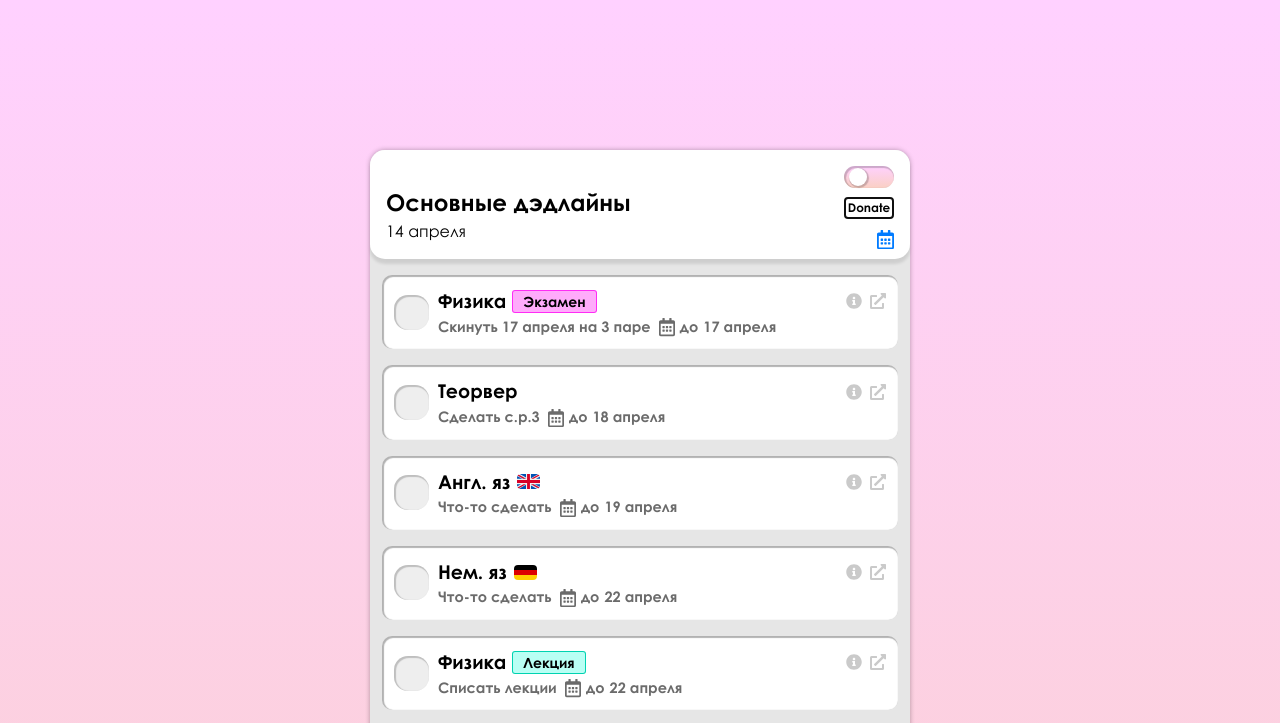
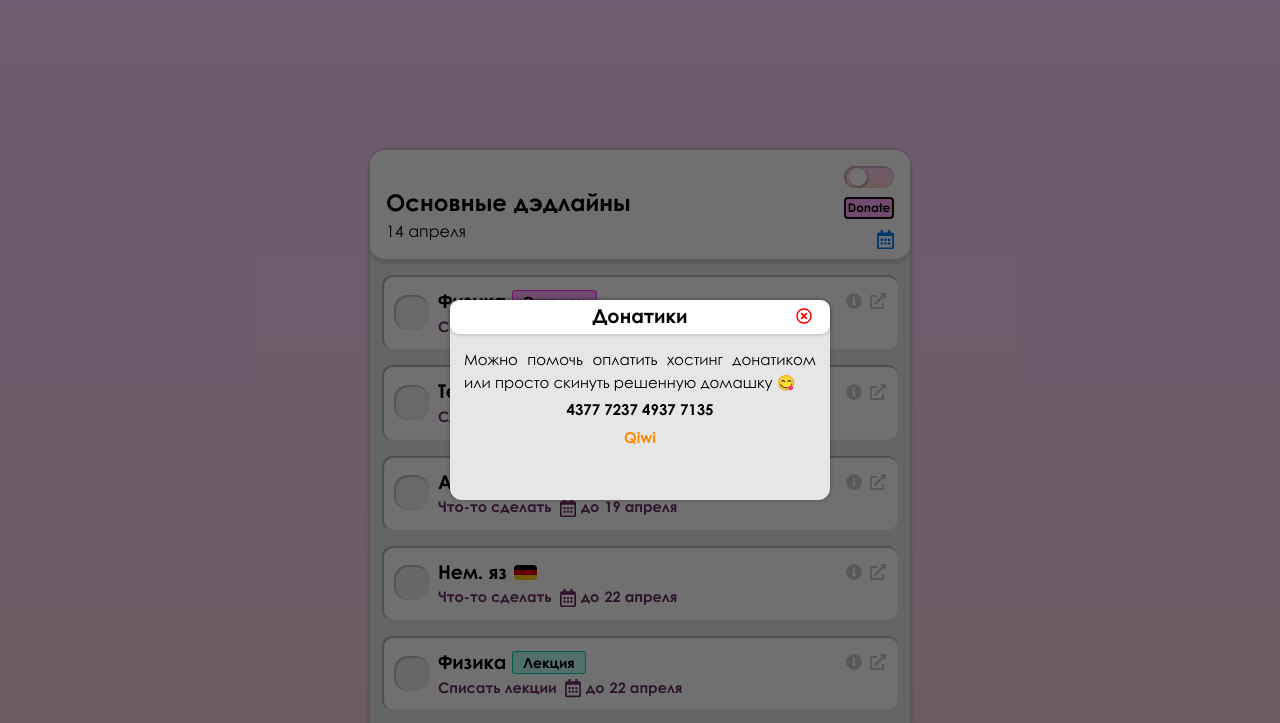
Before and after one commit to ApplY3D/desk.tasks, a website: page src/index.html in a window 1280 px wide. Both pictures are taken after a click on the button "Donate". Shown: the top 723 px of the page. Drawn offline with nearby package versions, Linux system fonts and the light colour scheme; files that its build step writes are made by us from their sources.

Commit message:
мелочи

```diff
--- a/package.json
+++ b/package.json
@@ -18,8 +18,7 @@
     "gulp-imagemin": "^7.1.0",
     "gulp-rename": "^2.0.0",
     "gulp-sass": "^4.0.2",
-    "nodemon": "^2.0.3",
-    "pug": "^2.0.4"
+    "nodemon": "^2.0.3"
   },
   "dependencies": {
     "express": "^4.17.1"
--- a/src/index.html
+++ b/src/index.html
@@ -295,10 +295,11 @@
                             <span class="checkmark"></span>
                         </label> -->
                         <div class="column-item__wrapper">
-                            <form action="" id="new-item-form">
+                            <form action="POST" id="new-item-form">
+                                <h2>Добавление новой карточки</h2>
                             <div class="column-item__title">
                                 <div class="column-item__title-left">
-                                    <input class="column-item__subject" name="title__subject" maxlength="12" placeholder="Предмет...">
+                                    <input form="new-item-form" class="column-item__subject" name="title__subject" maxlength="12" placeholder="Предмет...">
                                     <!-- <div class="tag-lang tag-lang_english"></div> -->
                                     <!-- <div class="tag  tag_exam">Экзамен</div> -->
                                 </div>
@@ -307,11 +308,14 @@
                                     <div class="column-item__external column-item__dismiss"> <a id="new-item-dismiss" href="#"><svg aria-hidden="true" focusable="false" data-prefix="far" data-icon="times-circle" class="svg-inline--fa fa-times-circle fa-w-16" role="img" xmlns="http://www.w3.org/2000/svg" viewBox="0 0 512 512"><path fill="currentColor" d="M256 8C119 8 8 119 8 256s111 248 248 248 248-111 248-248S393 8 256 8zm0 448c-110.5 0-200-89.5-200-200S145.5 56 256 56s200 89.5 200 200-89.5 200-200 200zm101.8-262.2L295.6 256l62.2 62.2c4.7 4.7 4.7 12.3 0 17l-22.6 22.6c-4.7 4.7-12.3 4.7-17 0L256 295.6l-62.2 62.2c-4.7 4.7-12.3 4.7-17 0l-22.6-22.6c-4.7-4.7-4.7-12.3 0-17l62.2-62.2-62.2-62.2c-4.7-4.7-4.7-12.3 0-17l22.6-22.6c4.7-4.7 12.3-4.7 17 0l62.2 62.2 62.2-62.2c4.7-4.7 12.3-4.7 17 0l22.6 22.6c4.7 4.7 4.7 12.3 0 17z"></path></svg></a> </div>
                                 </div>
                             </div>
-                            <div class="column-item__big-descr" name="subtitle__big-descr"></div>
+                            <div class="column-item___big-descr-wrapper">
+                                <textarea form="new-item-form" type="text" id="big-descr" name="column-item__big-descr_input" placeholder="Дополнительое описание..."></textarea>
+                            </div>
                             <div class="column-item__subtitle">
-                                <input class="column-item__descr" name="subtitle__descr" maxlength="20" placeholder="Что сделать..." >
+                                <input form="new-item-form" class="column-item__descr" name="subtitle__descr" maxlength="20" placeholder="Что сделать..." >
                                 <div class="column-item__calendar"><a id="new-item-calendar" href="#"><svg aria-hidden="true" focusable="false" data-prefix="far" data-icon="calendar-alt" class="svg-inline--fa fa-calendar-alt fa-w-14" role="img" xmlns="http://www.w3.org/2000/svg" viewBox="0 0 448 512"><path fill="currentColor" d="M148 288h-40c-6.6 0-12-5.4-12-12v-40c0-6.6 5.4-12 12-12h40c6.6 0 12 5.4 12 12v40c0 6.6-5.4 12-12 12zm108-12v-40c0-6.6-5.4-12-12-12h-40c-6.6 0-12 5.4-12 12v40c0 6.6 5.4 12 12 12h40c6.6 0 12-5.4 12-12zm96 0v-40c0-6.6-5.4-12-12-12h-40c-6.6 0-12 5.4-12 12v40c0 6.6 5.4 12 12 12h40c6.6 0 12-5.4 12-12zm-96 96v-40c0-6.6-5.4-12-12-12h-40c-6.6 0-12 5.4-12 12v40c0 6.6 5.4 12 12 12h40c6.6 0 12-5.4 12-12zm-96 0v-40c0-6.6-5.4-12-12-12h-40c-6.6 0-12 5.4-12 12v40c0 6.6 5.4 12 12 12h40c6.6 0 12-5.4 12-12zm192 0v-40c0-6.6-5.4-12-12-12h-40c-6.6 0-12 5.4-12 12v40c0 6.6 5.4 12 12 12h40c6.6 0 12-5.4 12-12zm96-260v352c0 26.5-21.5 48-48 48H48c-26.5 0-48-21.5-48-48V112c0-26.5 21.5-48 48-48h48V12c0-6.6 5.4-12 12-12h40c6.6 0 12 5.4 12 12v52h128V12c0-6.6 5.4-12 12-12h40c6.6 0 12 5.4 12 12v52h48c26.5 0 48 21.5 48 48zm-48 346V160H48v298c0 3.3 2.7 6 6 6h340c3.3 0 6-2.7 6-6z"></path></svg></a></div>
-                                <input class="column-item__date" name="subtitle__date" placeholder="DD/MM/YYYY">
+                                <input form="new-item-form" class="column-item__date" name="subtitle__date" placeholder="DD/MM/YYYY">
+                                <!-- <input type='text' class='datepicker-here' /> -->
                             </div>
                         </form>
                         </div>
@@ -322,6 +326,20 @@
         </div>
     </div>
 
+
+    <div class="overlay">
+        <div class="donate-modal">
+            <div class="donate-modal__header">
+                <div class="donate-modal__header-text">Донатики</div>
+                <div class="column-item__external column-item__dismiss donate-modal__dismiss-popup"> <a id="donate-popup-dismiss" href="#"><svg aria-hidden="true" focusable="false" data-prefix="far" data-icon="times-circle" class="svg-inline--fa fa-times-circle fa-w-16" role="img" xmlns="http://www.w3.org/2000/svg" viewBox="0 0 512 512"><path fill="currentColor" d="M256 8C119 8 8 119 8 256s111 248 248 248 248-111 248-248S393 8 256 8zm0 448c-110.5 0-200-89.5-200-200S145.5 56 256 56s200 89.5 200 200-89.5 200-200 200zm101.8-262.2L295.6 256l62.2 62.2c4.7 4.7 4.7 12.3 0 17l-22.6 22.6c-4.7 4.7-12.3 4.7-17 0L256 295.6l-62.2 62.2c-4.7 4.7-12.3 4.7-17 0l-22.6-22.6c-4.7-4.7-4.7-12.3 0-17l62.2-62.2-62.2-62.2c-4.7-4.7-4.7-12.3 0-17l22.6-22.6c4.7-4.7 12.3-4.7 17 0l62.2 62.2 62.2-62.2c4.7-4.7 12.3-4.7 17 0l22.6 22.6c4.7 4.7 4.7 12.3 0 17z"></path></svg></a> </div>
+            </div>
+            <div class="donate-modal__body">
+                <div class="donate-modal__body-text">Можно помочь оплатить хостинг донатиком или просто скинуть решенную домашку 😋</div>
+                <div class="donate-modal__card donate-bold">4377 7237 4937 7135</div>
+                <div class="donate-modal__qiwi donate-bold"> <a href="qiwi.com/n/GENGE280">Qiwi</a> </div>
+            </div>
+        </div>
+    </div>
     <script src="https://cdnjs.cloudflare.com/ajax/libs/jquery/3.1.1/jquery.min.js"></script>
     <script src="js/jquery.validate.min.js"></script>
     <script src="js/jquery.maskedinput.min.js"></script>
--- a/src/js/script.js
+++ b/src/js/script.js
@@ -1,6 +1,6 @@
-$(document).ready(function(){
+$(document).ready(function () {
 
-    function validateForms(form){
+    function validateForms(form) {
         $(form).validate({
             rules: {
                 title__subject: {
@@ -44,21 +44,29 @@ $(document).ready(function(){
     $('[name="subtitle__date"]').mask("99/99/9999");
 
     //ФУНКЦИЯ СКРЫТИЯ ГОТОВЫХ ПРЕДМЕТОВ
-    $('input[name=checkboxComplete]').change(function(){
-        if($(this).is(':checked')) {
-            currentItem=$(this).parent().parent();
-            itemId=currentItem.attr('id');
+    $('input[name=checkboxComplete]').change(function () {
+        if ($(this).is(':checked')) {
+            currentItem = $(this).parent().parent();
+            itemId = currentItem.attr('id');
             currentItem.children('.column-item__wrapper').children('.column-item__big-descr').hide();
             currentItem.children('.column-item__wrapper').children('.column-item__subtitle').hide();
             currentItem.children('.column-item__wrapper').children('.column-item__title').children('.column-item__title-right').fadeOut();
             currentItem.addClass('column-item_completed');
         } else {
-            currentItem=$(this).parent().parent();
+            currentItem = $(this).parent().parent();
             currentItem.removeClass('column-item_completed');
             currentItem.children('.column-item__wrapper').children('.column-item__subtitle').show();
             currentItem.children('.column-item__wrapper').children('.column-item__title').children('.column-item__title-right').fadeIn();
         }
     });
+
+
+    $('.column-item__big-descr-wrapper').on( 'keydown', 'textarea', function (e){
+        $(this).css('height', 'auto' );
+        $(this).height( this.scrollHeight );
+    });
+    $('.column-item__big-descr-wrapper').find( 'textarea' ).keydown();
+
 
     //ДОБАВЛЕНИЕ СТАТУСА ЧЕКБОКСОВ В ЛОКАЛ
     // function checkboxStorageCheck(){
@@ -76,15 +84,24 @@ $(document).ready(function(){
     //     console.log(diff(subjectsDone, itemsId));
     // }
     // checkboxStorageCheck()
+    //КНОПКА DONATE
+
+    $('.main-column__donate').on('click', function () {
+        $('.overlay, .main-column__donate-modal').fadeIn('fast');
+    });
+
+    $('#donate-popup-dismiss').on('click', function () {
+        $('.overlay, .main-column__donate-modal').fadeOut('fast');
+    });
 
     //ФУНКЦИЯ ДЛЯ ПРОВЕРКИ СОДЕРЖИМОГО column-item__big-descr ЧТОБЫ ПРОЯВИТЬ КНОПКУ
-    $('.column-item__big-descr').each(function( index ) {
-        if ($(this).text()){
+    $('.column-item__big-descr').each(function (index) {
+        if ($(this).text()) {
             $(this).parent().children('.column-item__title').children('.column-item__title-right').children('.column-item__info').children('.link-info').removeClass('link-disabled');
         }
     });
 
-    $('.link-info').on('click',function(e){
+    $('.link-info').on('click', function (e) {
         e.preventDefault();
         $(this).parent().parent().parent().parent().children('.column-item__big-descr').toggleClass('column-item__big-descr_active');
         $(this).toggleClass('link-active');
@@ -103,9 +120,9 @@ $(document).ready(function(){
     //     }
     // });
 
-        $('.add-item').on('click',function(e){
+    $('.add-item').on('click', function (e) {
         e.preventDefault();
-        $('#new-item').css( 'display', 'flex' );
+        $('#new-item').css('display', 'flex');
 
     });
 
@@ -118,10 +135,11 @@ $(document).ready(function(){
     //     });
     // }
 
-    $('#new-item-dismiss').on('click', function(e){
+    $('#new-item-dismiss').on('click', function (e) {
         e.preventDefault();
         $('#new-item-form').trigger('reset');
-        $('#new-item').css( 'display', 'none' );
+        $('#big-descr').val('');
+        $('#new-item').css('display', 'none');
         $('[name="title__subject"] ,[name="subtitle__descr"] ,[name="subtitle__date"] ,[name="subtitle__big-descr"]').removeClass('valid');
         $('[name="title__subject"] ,[name="subtitle__descr"] ,[name="subtitle__date"] ,[name="subtitle__big-descr"]').removeClass('error');
     });
--- a/src/sass/base/_variables.scss
+++ b/src/sass/base/_variables.scss
@@ -1,9 +1,13 @@
 html{
 
     &[data-theme-style='normal']{
+        --font-color:black;
+
+        --column-item-shadow: rgba(0,0,0,0.3);
+
         --background-color: #e6e6e6;
         --item-color: white;
-        --link-grey: #6b6b6b;
+        --link-grey: #6a2f67; // #6b6b6b
         --link-disabled: #cacaca;
         --link-active: #007bff; //#2196F3
 
@@ -18,6 +22,7 @@ html{
         --dismiss: red;
         --confirm: green;
 
+        --qiwi-color: #FF8C00;
 
         --exam-color: #ffabfb;
         --lab-color: #fff4b9;
@@ -26,12 +31,14 @@ html{
 
         --exam-border: #ff2cf5;
         --lab-border: #d3b100;
-        --practice-border: #ff8320;
+        --practice-border: #ff8b02;
         --lect-border: #00d3b1;
     }
 
     &[data-theme-style='dark']{
         --font-color:#f4f4f4;
+
+        --column-item-shadow: rgba(0,0,0,0);
 
         --background-color: #40303e;
         --item-color: #5e485c;
@@ -49,6 +56,8 @@ html{
         --dismiss: #ff7e7e;
         --confirm: #60e860;
 
+        --qiwi-color: #FF8C00;
+
         --exam-color: #84267f;
         --lab-color: #645818;
         --practice-color: #6a4324;
--- a/src/sass/blocks/_main-column.scss
+++ b/src/sass/blocks/_main-column.scss
@@ -66,7 +66,7 @@
         border: 1px solid rgba($color: #000000, $alpha: .2);
         padding: 1px;
         transition: 0.1s all;
-        background-color: var(--item-color);
+        background-color: var(--exam-color);
         color: var(--font-color);
         &:active{
             box-shadow: inset 1px 1px 1px 1px rgba(0,0,0,.2);
@@ -87,16 +87,19 @@
     border-radius: 10px;
     padding: 12px;
     font-weight: 700;
-    box-shadow: inset 1px 1px 1px 1px rgba($color: #000000, $alpha: .3);
+    box-shadow: inset 1px 1px 1px 1px var(--column-item-shadow);
     transition: 0.1s all ease;
     &_completed{
         transition: 0.5s all ease;
         background: linear-gradient(to top, var(--bg-gradient-1) 0%, var(--bg-gradient-2) 40%) center (center/cover) no-repeat;
     }
     input{
-        box-shadow: inset 1px 1px 1px 1px rgba(0,0,0,.25);
+        //box-shadow: inset 1px 1px 1px 1px rgba(0,0,0,.25);
+        //border:none;
+        box-shadow: inset 1px 1px 0px 0px rgba(0,0,0,.25);
+        border: 1px solid var(--background-color);
         border-radius: 7px;
-        border:none;
+
     }
     &__wrapper{
         margin-left: 12px;
@@ -129,6 +132,10 @@
         display: none;
         box-shadow: inset 1px 1px 1px 1px rgba(0,0,0,.1);
         border-radius: 7px;
+        &-wrapper{
+            width: 350px;
+            display: none;
+        }
         &_active{
             display: block;
         }
@@ -146,9 +153,7 @@
     &__subject{
         font-size: 19px;
     }
-    &__descr{
 
-    }
     &__date{
         &:before{
             content: 'до';
@@ -214,12 +219,19 @@
     display: none;
 }
 #new-item-form{
+    white-space: normal;
+    h2{
+        text-align: center;
+    }
     input{
         background-color: var(--input-color);
         color: var(--font-color);
-        margin-top: 3px;
+        margin-top: 5px;
         width: auto;
-        padding:2px 5px 2px 5px;
+        padding:4px 6px 2px 6px;
+        &:after{
+            content: '*';
+        }
     }
     input.error{
         box-shadow:inset 1px 1px 1px var(--dismiss);
@@ -228,3 +240,17 @@
         box-shadow:inset 2px 2px 1px var(--confirm);
     }
 }
+
+#big-descr{
+    background-color: var(--input-color);
+    color: var(--font-color);
+    //box-shadow: inset 1px 1px 1px 1px rgba(0,0,0,.25);
+    //border:none;
+    box-shadow: inset 1px 1px 0px 0px rgba(0,0,0,.25);
+    border: 1px solid var(--background-color);
+    border-radius: 7px;
+    margin-top: 5px;
+    width: 100%;
+    overflow-y: hidden; /* prevents scroll bar flash */
+    padding:4px 6px 2px 6px;; /* prevents text jump on Enter keypress */
+}
--- /dev/null
+++ b/src/sass/blocks/_overlay.scss
@@ -0,0 +1,57 @@
+.overlay{
+    display: none;
+    position: fixed;
+    top:0;
+    width: 100%;
+    height: 100%;
+    background-color: rgba(0,0,0,.56);
+    .donate-modal{
+        position: absolute;
+        top:50%;
+        left: 50%;
+        transform: translate(-50%, -50%);
+        min-width: 300px;
+        max-width: 380px;
+        min-height: 200px;
+        background-color: var(--background-color);
+        border-radius: 12px;
+        box-shadow: 0 0 5px rgba(0,0,0,.3);
+        &__header{
+            box-shadow: 0 0 4px rgba(0,0,0,.3);
+            height: 34px;
+            border-radius: 9px;
+            background-color: var(--item-color);
+            padding: 2px;
+            &-text{
+                text-align: center;
+                font-weight: 700;
+                font-size: larger;
+            }
+        }
+        &__body{
+            padding: 14px;
+            font-weight: 500;
+            font-size: 15px;
+            text-align: justify;
+        }
+        &__card{
+            text-align: center;
+            margin-top: 5px;
+        }
+        &__qiwi{
+            text-align: center;
+            margin-top: 5px;
+            a{
+                color:var(--qiwi-color);
+            }
+        }
+    }
+}
+.donate-modal__dismiss-popup{
+    position: absolute;
+    left: 89%;
+    top: 4%;
+}
+.donate-bold{
+    font-weight: 700;
+}
--- a/src/sass/style.scss
+++ b/src/sass/style.scss
@@ -11,7 +11,7 @@
 //     max-width: 950px;
 //     margin: 0 auto;
 // }
-html{
+//html{
     // &:after{
     //     content : "";
     //     display: block;
@@ -23,7 +23,7 @@ html{
     //     z-index: -1;
     //     background: linear-gradient(to top, $bg-gradient-1 0%, $bg-gradient-2 100%) center (center/cover) no-repeat;
     // }
-}
+//}
 body{
     color:var(--font-color);
     min-height: 100vh;
@@ -41,4 +41,5 @@ body{
 @import 'blocks/switch';
 @import 'blocks/checkbox';
 @import 'blocks/tags';
+@import 'blocks/overlay';
 @import 'base/media';
```
Also changed, not shown: dist/css/style.min.css, dist/index.html, dist/js/datepicker.min.js (added), dist/js/script.js, 1 other file. Lines whose indentation alone changed are shown as unchanged.
